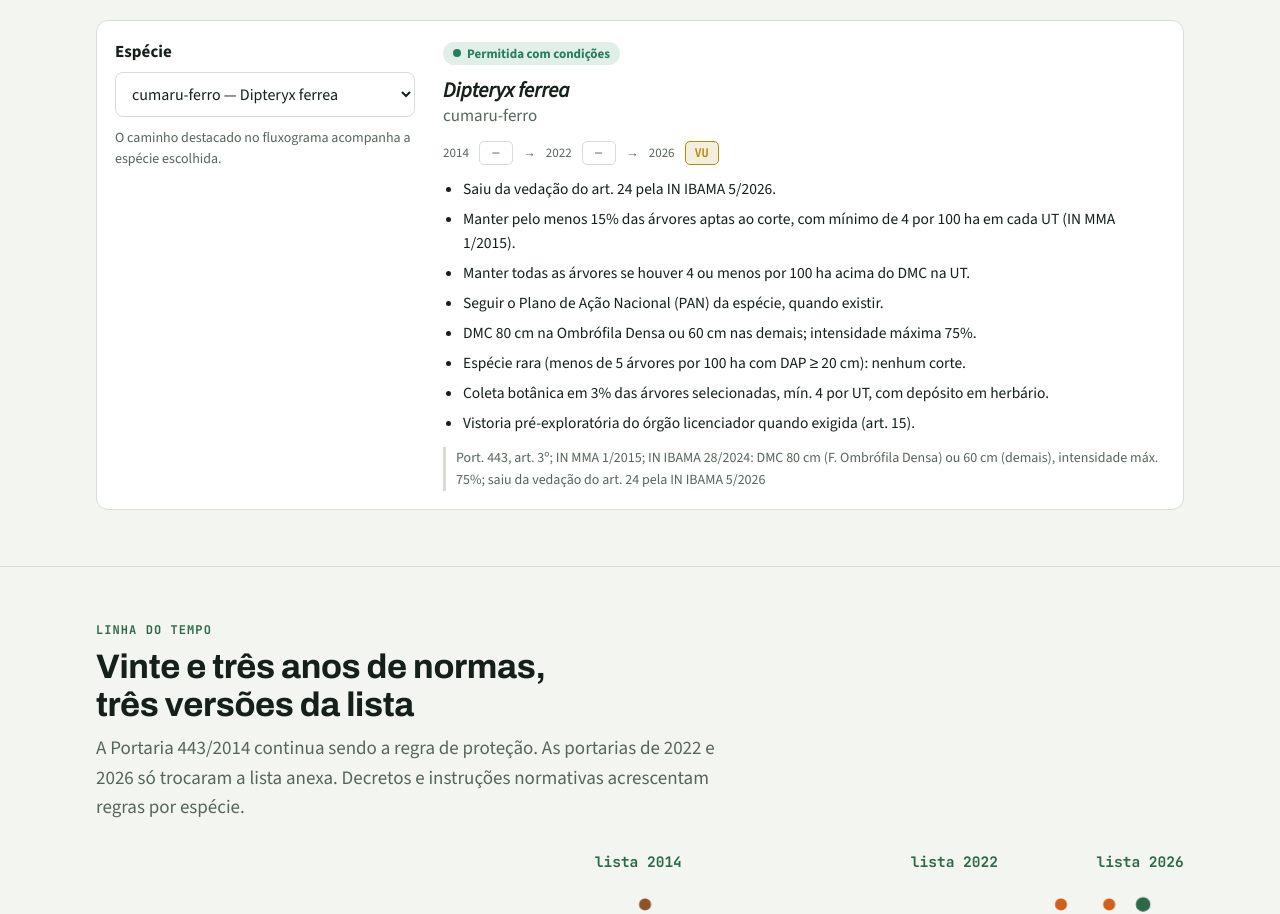
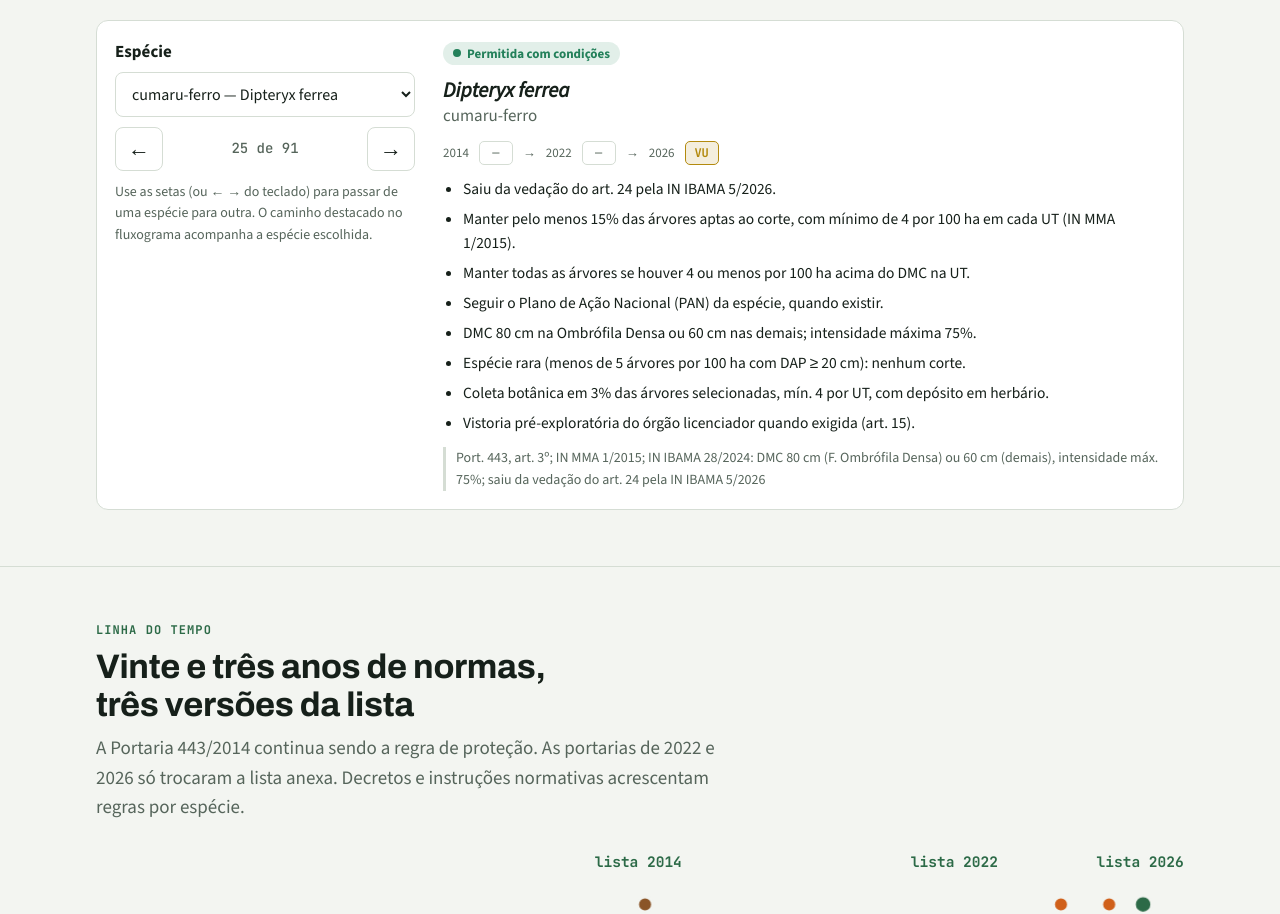
Before and after one commit to navilus-endrio/madeiras-ameacadas-am, a plain HTML site: page index.html in a window 1280 px wide. Shown: the part 1847-2761 px from the top of the page. Drawn offline with nearby package versions, Linux system fonts and the light colour scheme.

Commit message:
Add prev/next arrows to species selector
Co-Authored-By: Claude Opus 5.5 <noreply@anthropic.com>

```diff
--- a/index.html
+++ b/index.html
@@ -130,6 +130,11 @@ section > .wrap > header { display: grid; gap: 10px; margin-bottom: 28px; max-wi
 #flow .edge.on path { stroke: var(--accent); stroke-width: 3; stroke-dasharray: 600; animation: draw .7s ease-out both; }
 @keyframes draw { from { stroke-dashoffset: 600; } to { stroke-dashoffset: 0; } }
 .sim label { font-weight: 700; display: block; margin-bottom: 6px; }
+.stepper { display: flex; align-items: center; gap: 10px; margin-top: 10px; }
+.stepper button { width: 48px; height: 44px; font: 700 22px/1 var(--font-body); border-radius: 8px; border: 1px solid var(--line); background: var(--surface); color: var(--ink); cursor: pointer; transition: background .15s, border-color .15s, transform .1s; }
+.stepper button:hover { background: var(--sunk); border-color: var(--accent); }
+.stepper button:active { transform: scale(.94); }
+.stepper .num { flex: 1; text-align: center; font-size: 14px; color: var(--muted); }
 .sim select { width: 100%; font: 500 16px var(--font-body); padding: 10px 12px; border-radius: 8px; border: 1px solid var(--line); background: var(--surface); color: var(--ink); }
 .res { margin-top: 16px; display: grid; gap: 12px; }
 .res .sp-name { font: italic 600 21px/1.2 var(--font-body); }
@@ -321,7 +326,12 @@ footer b { color: var(--ink); }
       <div class="panel sim">
         <div><label for="sel-sp">Espécie</label>
         <select id="sel-sp"></select>
-        <p class="muted" style="font-size:14px;margin-top:10px">O caminho destacado no fluxograma acompanha a espécie escolhida.</p></div>
+        <div class="stepper">
+          <button type="button" id="sp-prev" aria-label="Espécie anterior">&#8592;</button>
+          <span class="num" id="sp-pos" aria-live="polite"></span>
+          <button type="button" id="sp-next" aria-label="Próxima espécie">&#8594;</button>
+        </div>
+        <p class="muted" style="font-size:14px;margin-top:10px">Use as setas (ou ← → do teclado) para passar de uma espécie para outra. O caminho destacado no fluxograma acompanha a espécie escolhida.</p></div>
         <div class="res" id="res" aria-live="polite"></div>
       </div>
     </div>
@@ -670,10 +680,20 @@ const DADOS = {"lista": {"2014": 2113, "2022": 3209, "2026": 3730}, "arvoresAM":
     const cats = e.c26 !== null ? `<div class="cats"><span>2014</span>${chip(e.c14)}<span class="arrow">→</span><span>2022</span>${chip(e.c22)}<span class="arrow">→</span><span>2026</span>${chip(e.c26)}</div>` : `<div class="cats"><span>Lista do MMA 2026</span>${chip(null)}</div>`;
     res.innerHTML = `<div>${pill(e.sit)}</div><div><div class="sp-name">${esc(e.sp)}</div><div class="muted">${esc(e.nome)}</div></div>${cats}<ul>${d.items.map(i => `<li>${esc(i)}</li>`).join("")}</ul>${e.fund ? `<div class="fund">${esc(e.fund)}</div>` : ""}`;
   }
-  sel.addEventListener("change", () => show(sel.value));
+  const pos = document.getElementById("sp-pos");
+  const showSel = () => { show(sel.value); pos.textContent = `${sel.selectedIndex + 1} de ${sel.options.length}`; };
+  const step = d => { const n = sel.options.length; sel.selectedIndex = (sel.selectedIndex + d + n) % n; showSel(); };
+  sel.addEventListener("change", showSel);
+  document.getElementById("sp-prev").addEventListener("click", () => step(-1));
+  document.getElementById("sp-next").addEventListener("click", () => step(1));
+  document.querySelector(".sim").addEventListener("keydown", ev => {
+    if (ev.target === sel || ev.altKey || ev.ctrlKey || ev.metaKey) return;
+    if (ev.key === "ArrowLeft") { step(-1); ev.preventDefault(); }
+    if (ev.key === "ArrowRight") { step(1); ev.preventDefault(); }
+  });
   const ferrea = E.findIndex(e => e.sp === "Dipteryx ferrea");
   sel.value = "e:" + (ferrea >= 0 ? ferrea : 0);
-  show(sel.value);
+  showSel();
 
   /* ---------- timeline ---------- */
   const T = [
```
